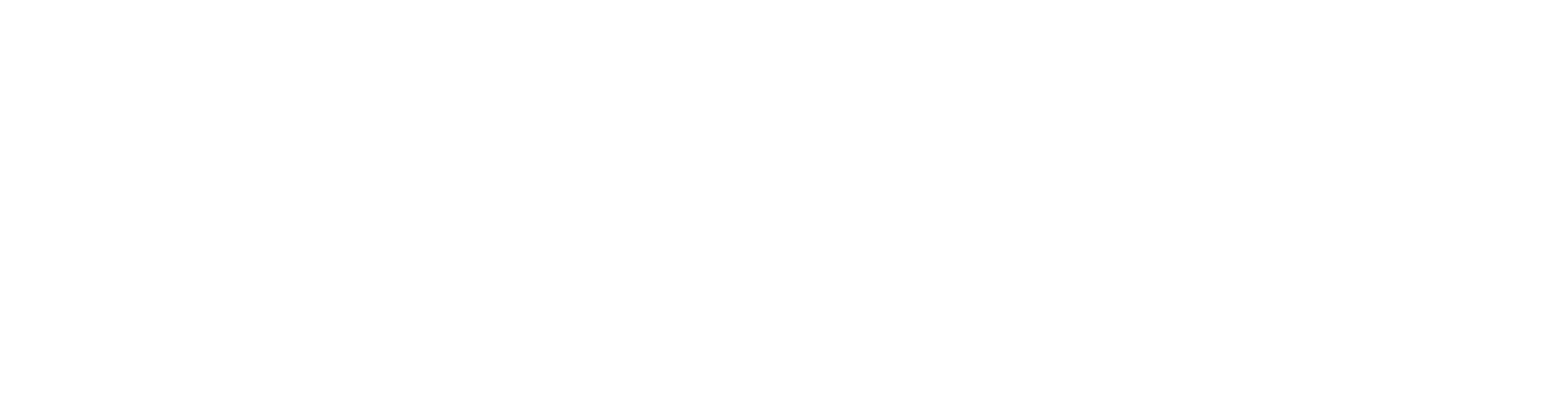
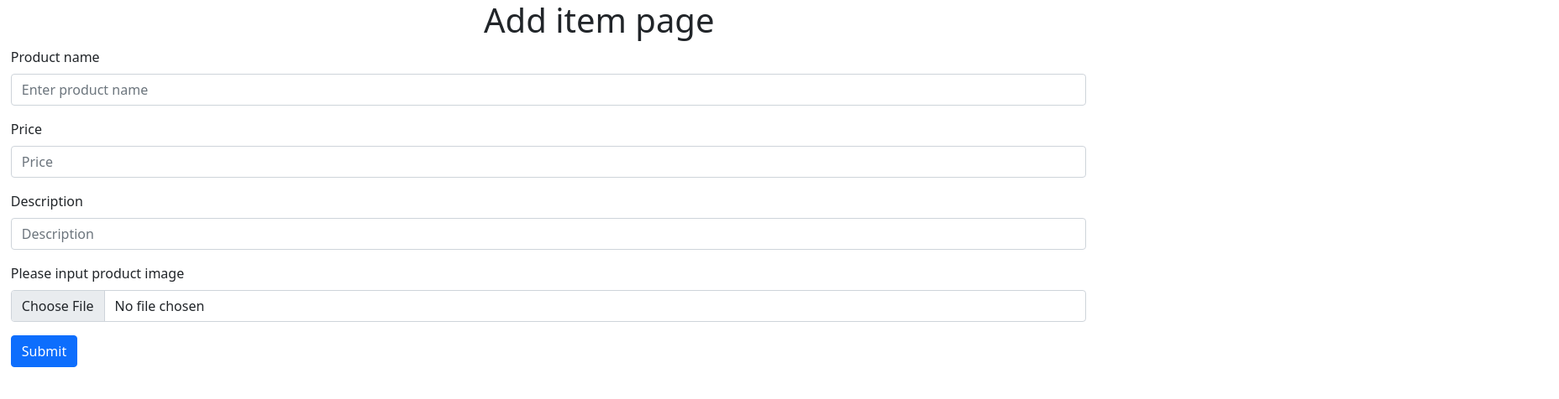
Before and after one commit to VinncentWong/Compfest_FE, a React (Create React App) app: page /additem in a window 1280 px wide. Before the commit this address had no page. Shown: the top 476 px of the page at 84% size, 1856 px wide, since content can reach past the window. Built offline with nearby package versions, Linux system fonts and the light colour scheme; the HTML template or start-up script is replaced by a standard one.

Commit message:
change some implementation on pages and add utils

```diff
--- a/src/App.js
+++ b/src/App.js
@@ -3,6 +3,7 @@
 import LandingPage from './Component/Pages/LandingPage';
 import SignUp from './Component/SignUp';
 import Home from './Component/Pages/Home';
+import AddItem from './Component/Pages/AddItem';
 
 function App() {
   return (
@@ -12,6 +13,7 @@
         <Route path="/login" element={<LoginPage></LoginPage>}></Route>
         <Route path = "/signup" element={<SignUp></SignUp>}></Route>
         <Route path="/home" element={<Home></Home>}></Route>
+        <Route path="/additem" element={<AddItem></AddItem>}></Route>
       </Routes>
     </BrowserRouter>
   );
--- a/src/Component/LoginPage.js
+++ b/src/Component/LoginPage.js
@@ -1,7 +1,8 @@
-import axios from "axios";
 import { useState } from "react";
 import { Form, Button } from "react-bootstrap";
 import {useNavigate} from 'react-router-dom';
+import dataUser from "../Utils/DataUser";
+
 const LoginPage = () => {
 
     const [studentID, setStudentID] = useState('');
@@ -17,7 +18,11 @@
         // if(response == null || response == undefined){
 
         // }
-        navigate("/");
+        dataUser.push({
+            userID : 19000
+        });
+        console.log(`nilai data user = ${dataUser.at(0)["userID"]}`);
+        navigate("/home");
     }
 
     const changeStudentIDHandler = (event) => {
@@ -36,7 +41,7 @@
             <Form onSubmit={submitHandler} id = "form-login">
                 <Form.Group className="mb-3" controlId="formBasicEmail">
                     <Form.Label>Student ID</Form.Label>
-                    <Form.Control type="text" placeholder="Enter email" onChange={changeStudentIDHandler}/>
+                    <Form.Control type="text" placeholder="Enter student ID" onChange={changeStudentIDHandler}/>
                     <Form.Text className="text-muted">
                     We'll never share your Student ID with anyone else.
                     </Form.Text>
--- a/src/Component/NavbarHome.js
+++ b/src/Component/NavbarHome.js
@@ -1,10 +1,18 @@
 import { Stack } from "react-bootstrap";
-import Search from './Cards'
+import Search from "./Search.js";
+import dataUser from "../Utils/DataUser.js";
+import BButton from "./BButton.js";
+import { Link } from "react-router-dom";
 
 const NavbarHome = () => {
     return(
         <Stack direction = "horizontal" gap={2} className = "stack">
             <h3 id = "topic-navbar">Kantin Kejujuran</h3>
+            <Link to="/additem">
+                <BButton variant="primary" id = "additem-button">Add Item</BButton>
+            </Link>
+            <Search id = "search-form"></Search>
+            <h3 id = "userid-navbar">{dataUser.at(0)["userID"]}</h3>
             <img src="https://neuro.ucr.edu/sites/g/files/rcwecm2801/files/styles/form_preview/public/blank-profile-pic.png?itok=MMqjmBtg"
             width="80px" id = "image-people"></img>
         </Stack>
--- /dev/null
+++ b/src/Component/Pages/AddItem.js
@@ -0,0 +1,33 @@
+import { Form, Button} from "react-bootstrap";
+const AddItem = () => {
+   return (
+    <div>
+    <h1 id = "login-page-title">Add item page</h1>
+    <Form  id = "form-login">
+        <Form.Group className="mb-3" controlId="formBasicEmail">
+            <Form.Label htmlFor="product-name">Product name</Form.Label>
+            <Form.Control type="text" placeholder="Enter product name" id = "product-name"/>
+            <Form.Text className="text-muted">
+            </Form.Text>
+        </Form.Group>
+        <Form.Group className="mb-3" controlId="formBasicPassword">
+            <Form.Label htmlFor="price">Price</Form.Label>
+            <Form.Control type="number" placeholder="Price" id = "price"/>
+        </Form.Group>
+        <Form.Group className="mb-3" controlId="formBasicPassword">
+            <Form.Label htmlFor="description">Description</Form.Label>
+            <Form.Control type="text" placeholder="Description" id = "description"/>
+        </Form.Group>
+        <Form.Group className="mb-3" controlId="formBasicPassword">
+            <Form.Label htmlFor="file">Please input product image</Form.Label>
+            <Form.Control type="file" placeholder="Description" id = "file" accept="image/jpg,image/png,image/jpeg"/>
+        </Form.Group>
+        <Button variant="primary" type="submit">
+            Submit
+        </Button>
+    </Form>
+</div>
+   )
+}
+
+export default AddItem;
--- a/src/Component/Search.js
+++ b/src/Component/Search.js
@@ -1,12 +1,11 @@
-import { Form } from "react-bootstrap";
-
 const Search = ({id}) => {
-    if(id !== null){
+    if(id !== null || id !== undefined){
         return (
-            <div id = "id">
-                <Form.Label htmlFor="form-control">Search</Form.Label>
-                <Form.Control type = "text" id = "form-control" aria-describedby="text-block"></Form.Control>
-                <Form.Text id = "text-block"></Form.Text>
+            <div id = {id}>
+                <label htmlFor="form-search" id = "label-search">Search</label>
+                <form>
+                    <input type = "search" id = "form-search"></input>
+                </form>
             </div>
         )
     }
--- a/src/Component/SignUp.js
+++ b/src/Component/SignUp.js
@@ -36,7 +36,7 @@
             <Form onSubmit={submitHandler} id = "form-login">
                 <Form.Group className="mb-3" controlId="formBasicEmail">
                     <Form.Label>Student ID</Form.Label>
-                    <Form.Control type="text" placeholder="Enter email" onChange={changeStudentIDHandler}/>
+                    <Form.Control type="text" placeholder="Enter student ID" onChange={changeStudentIDHandler}/>
                     <Form.Text className="text-muted">
                     We'll never share your Student ID with anyone else.
                     </Form.Text>
--- /dev/null
+++ b/src/Utils/DataUser.js
@@ -0,0 +1,3 @@
+const dataUser = [];
+
+export default dataUser;
--- a/src/index.css
+++ b/src/index.css
@@ -43,3 +43,29 @@
     position: absolute;
     left: 93%;
 }
+
+#label-search{
+    color: white;
+    font-family: 'Montserrat', sans-serif;
+}
+
+#search-form{
+    position: relative;
+    left: 20%;
+    bottom: 3px;
+}
+
+#userid-navbar{
+    position: absolute;
+    left: 87%;
+    bottom: 21px;
+    color: white;
+    font-family: 'Montserrat', sans-serif;
+    word-wrap: break-word;
+}
+
+#additem-button{
+    position: relative;
+    left: 50em;
+    top: 5px;
+}
```
